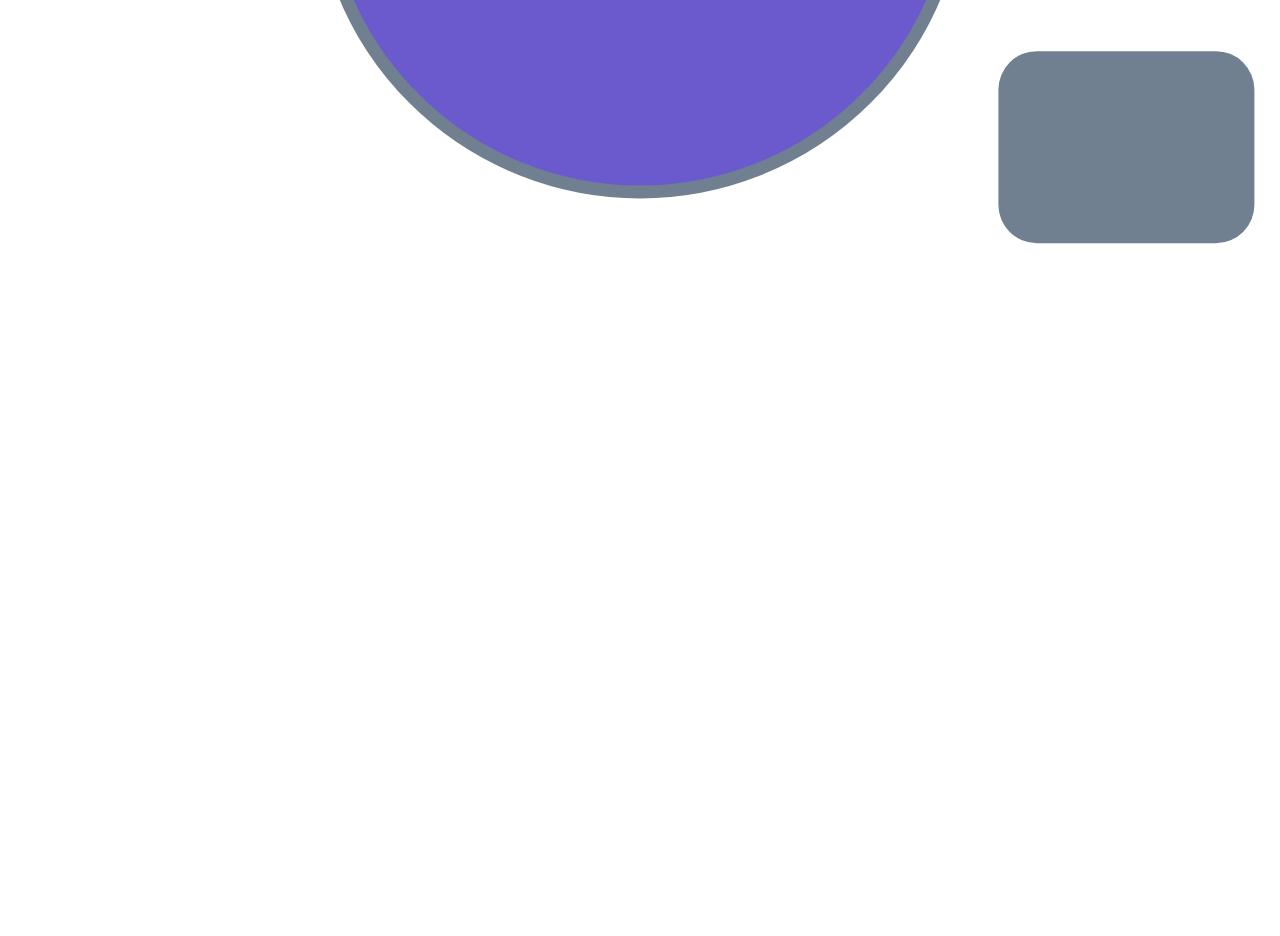
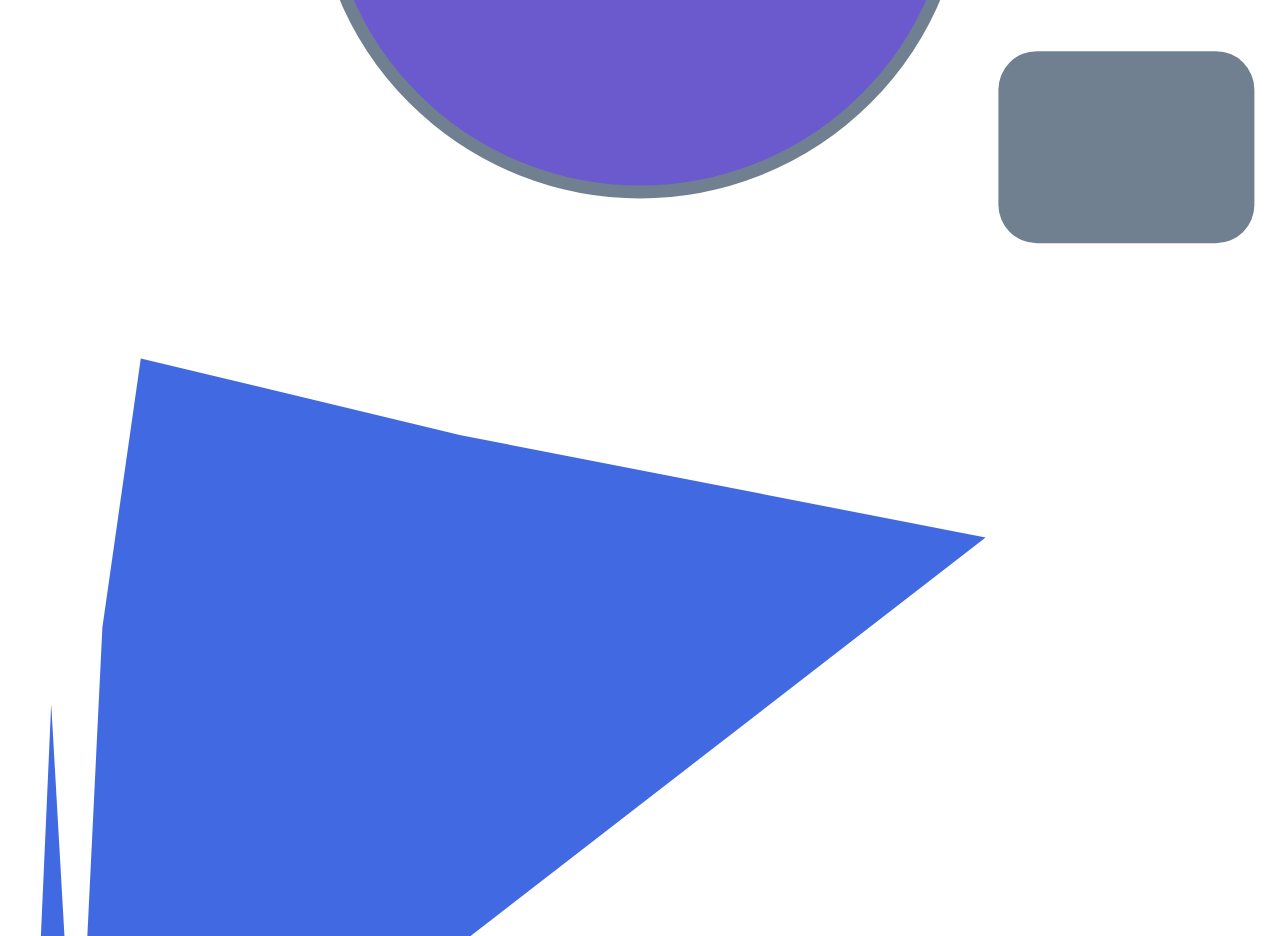
Before and after one commit to novaTopFlex/novatopflex.github.io, a plain HTML site: page svg.html in a window 1280 px wide. Shown: the part 1024-1960 px from the top of the page. Drawn offline with nearby package versions, Linux system fonts and the light colour scheme.

Commit message:
Update svg.html

```diff
--- a/svg.html
+++ b/svg.html
@@ -19,7 +19,7 @@
       <rect x="78" y="84" width="20" height="15" rx="3" />
     </g>
   </svg>
-  <svg viewBox="0 100 100 100" xmlns="http://www.w3.org/2000/svg">
+  <svg viewBox="0 0 100 100" xmlns="http://www.w3.org/2000/svg">
     <polygon points="2,80 4,35 6,70 8,29 11,8 36,14 77,22" fill="RoyalBlue" />
   </svg>
 </body>
```
